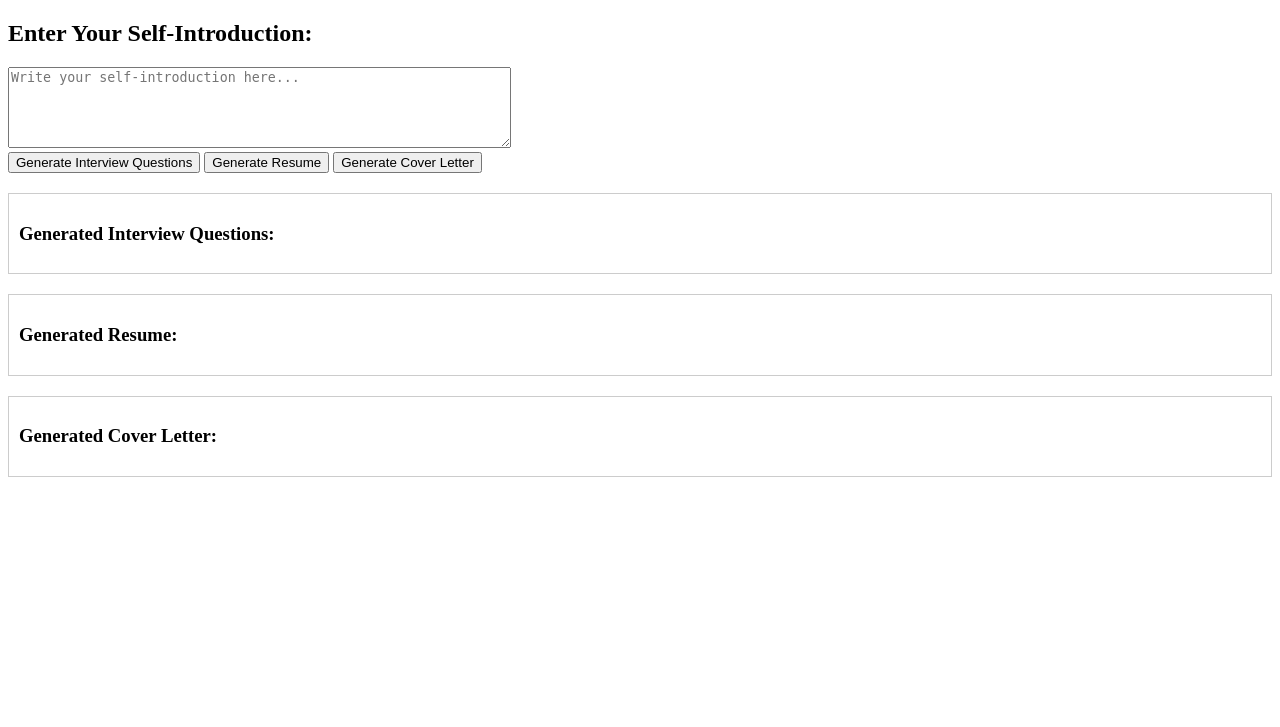
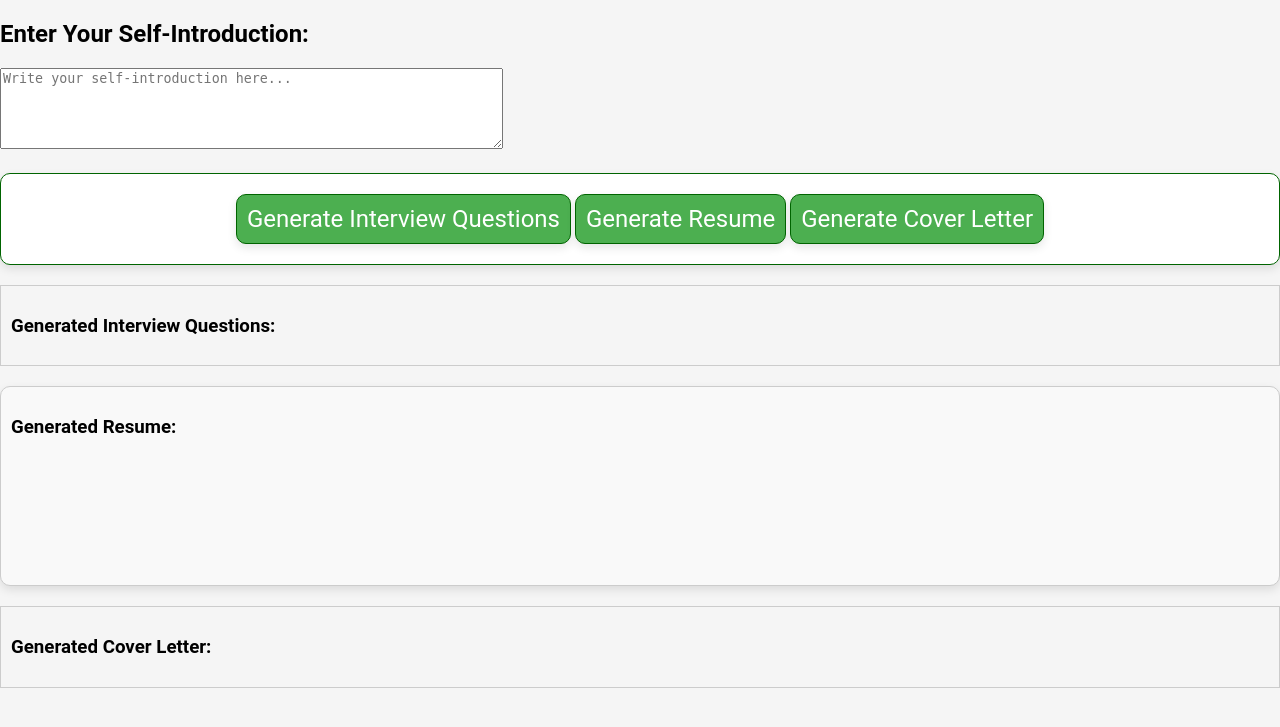
Before and after one commit to chenyuan99/jobGPT, a Flask app: page / in a window 1280 px wide. Shown: the top 727 px of the page. Run offline with Flask 3, Linux system fonts and the light colour scheme; parts of the project's set-up code (start-up, migrations or seed data) failed here and were passed over.

Commit message:
Update app.css

```diff
--- a/static/app.css
+++ b/static/app.css
@@ -1,98 +1,92 @@
-// Form and self-introduction text area
-const form = document.querySelector("#form");
-const selfIntroduction = document.querySelector("#self-introduction");
+/* Importing Fonts */
+@import url("https://fonts.googleapis.com/css2?family=Poppins:wght@400;700&display=swap");
 
-// Function to generate interview questions
-// Fetch and handle interview questions, resume, and cover letter
-
-// Function to generate interview questions
-function generateInterviewQuestions() {
-    const introduction = document.querySelector("#self-introduction").value;  // Get self-introduction
-
-    const formData = new URLSearchParams();
-    formData.append("introduction", introduction);  // Prepare POST data
-
-    fetch("/generate_interview_questions", {
-        method: "POST",
-        headers: {
-            "Content-Type": "application/x-www-form-urlencoded",  // Content type for form data
-        },
-        body: formData,
-    })
-    .then((response) => {
-        if (!response.ok) {
-            throw new Error("Failed to generate interview questions.");
-        }
-        return response.json();  // Parse JSON
-    })
-    .then((data) => {
-        const output = document.querySelector("#interview-questions-output");
-        output.innerHTML = data.interview_questions;  // Display interview questions with formatting
-    })
-    .catch((error) => {
-        console.error("Error generating interview questions:", error);  // Handle errors
-    });
+/* Global Styles */
+* {
+  box-sizing: border-box; /* Ensures all elements' padding and borders are included within the specified width and height */
 }
 
-// Function to generate resume
-function generateResume() {
-    const introduction = document.querySelector("#self-introduction").value;  // Get self-introduction
-
-    const formData = new URLSearchParams();
-    formData.append("introduction", introduction);  // Prepare POST data
-
-    fetch("/generate_resume", {
-        method: "POST",
-        headers: {
-            "Content-Type": "application/x-www-form-urlencoded",  // Content type for form data
-        },
-        body: formData,
-    })
-    .then((response) => {
-        if (!response.ok) {
-            throw new Error("Failed to generate resume.");
-        }
-        return response.json();  // Parse JSON
-    })
-    .then((data) => {
-        const output = document.querySelector("#resume-output");
-        output.innerHTML = data.resume.replace("<br>", "\n");  // Display resume with formatting
-    })
-    .catch((error) => {
-        console.error("Error generating resume:", error);  // Handle errors
-    });
+body {
+  font-family: "Roboto", sans-serif; /* Sets the global font */
+  margin: 0; /* Clears the default margin */
+  padding: 0; /* Clears the default padding */
+  background-color: #f5f5f5; /* Sets the background color */
 }
 
-// Function to generate cover letter
-function generateCoverLetter() {
-    const introduction = document.querySelector("#self-introduction").value;  // Get self-introduction
-
-    const formData = new URLSearchParams();
-    formData.append("introduction", introduction);  // Prepare POST data
-
-    fetch("/generate_cover_letter", {
-        method: "POST",
-        headers: {
-            "Content-Type": "application/x-www-form-urlencoded",  // Content type for form data
-        },
-        body: formData,
-    })
-    .then((response) => {
-        if (!response.ok) {
-            throw new Error("Failed to generate cover letter.");
-        }
-        return response.json();  // Parse JSON
-    })
-    .then((data) => {
-        const output = document.querySelector("#cover-letter-output");
-        output.innerHTML = data.cover_letter.replace("<br>", "\n");  // Display cover letter with formatting
-    })
-    .catch((error) => {
-        console.error("Error generating cover letter:", error);  // Handle errors
-    });
+/* Main Container */
+.container {
+  background-color: white; /* Background color for the container */
+  padding: 20px; /* Padding within the container */
+  width: 100%; /* Container takes up the full width */
+  height: auto; /* Height adjusts automatically */
+  text-align: center; /* Text is centered */
+  border-radius: 10px; /* Rounded corners */
+  box-shadow: 0px 4px 10px rgba(0, 0, 0, 0.1); /* Adds shadow */
 }
 
-// Form submission event listener to prevent default behavior
-form.addEventListener("submit", function (e) {
-    e.preventDefault();  // Prevent default form submission
-});
+/* Form Styles */
+#form {
+  margin-top: 20px; /* Top margin for the form */
+  text-align: center; /* Form is centered */
+  border: 1px solid #006400; /* Dark green border */
+  border-radius: 10px; /* Rounded corners */
+  padding: 20px; /* Padding within the form */
+  background-color: white; /* Background color for the form */
+  box-shadow: 0px 4px 10px rgba(0, 0, 0, 0.1); /* Adds shadow to the form */
+}
+
+/* Interview Question List */
+#interview-questions {
+  list-style-type: decimal; /* Uses a numbered list */
+  padding-left: 20px; /* Left padding for the list */
+  text-align: left; /* Text aligns to the left */
+}
+
+#interview-questions input {
+  font-size: 1.2rem; /* Font size for the input fields */
+  padding: 10px; /* Padding within the input fields */
+  margin-top: 8px; /* Top margin for the input fields */
+  margin-bottom: 16px; /* Bottom margin for the input fields */
+  border: 1px solid #006400; /* Border color for the input fields */
+  border-radius: 10px; /* Rounded corners */
+  width: 80%; /* Width of the input fields */
+  box-shadow: 0px 2px 6px rgba(0, 0, 0, 0.1); /* Adds a subtle shadow to the input fields */
+}
+
+/* Submit Button Styles */
+.btn {
+  font-family: "Roboto", sans-serif; /* Font for the button */
+  background-color: #4CAF50; /* Background color for the button */
+  padding: 10px; /* Padding within the button */
+  font-size: 1.5rem; /* Font size for the button */
+  color: white; /* Font color for the button */
+  border: 1px solid #006400; /* Border color for the button */
+  border-radius: 10px; /* Rounded corners */
+  cursor: pointer; /* Cursor changes to a pointer on hover */
+  transition: 0.3s opacity; /* Transition effect for hover */
+  box-shadow: 0px 4px 10px rgba(0, 0, 0, 0.1); /* Adds shadow to the button */
+}
+
+.btn:hover {
+  opacity: 0.8; /* Transparency on hover */
+}
+
+/* Resume Output Area */
+#resume-output {
+  border: 1px solid #006400; /* Dark green border */
+  padding: 20px; /* Padding within the output area */
+  background-color: #f9f9f9; /* Background color */
+  min-height: 200px; /* Minimum height */
+  border-radius: 10px; /* Rounded corners */
+  box-shadow: 0px 4px 10px rgba(0, 0, 0, 0.1); /* Adds shadow */
+  text-align: left; /* Text aligns to the left */
+}
+
+/* Helper Function Styles */
+.highlight {
+  border: 2px solid red; /* Highlight border */
+}
+
+.unhighlight {
+  border: 1px solid gray; /* Border to unhighlight */
+}
```
